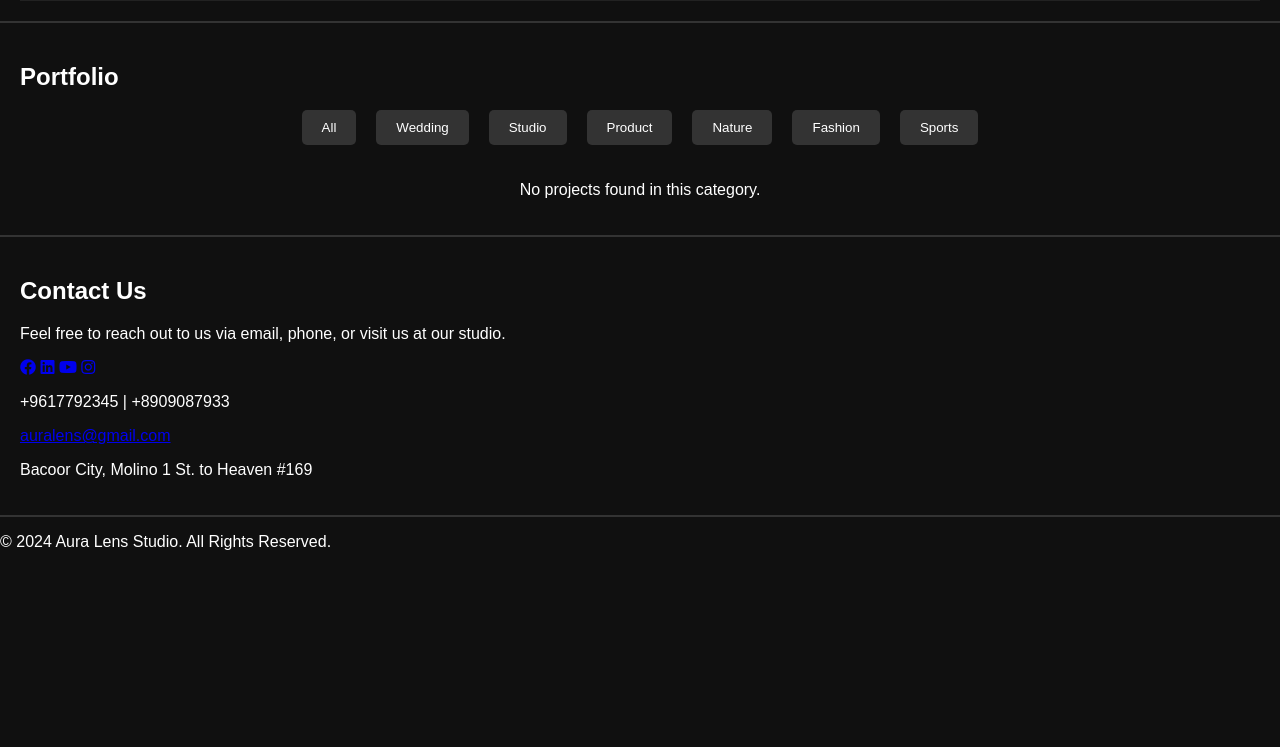
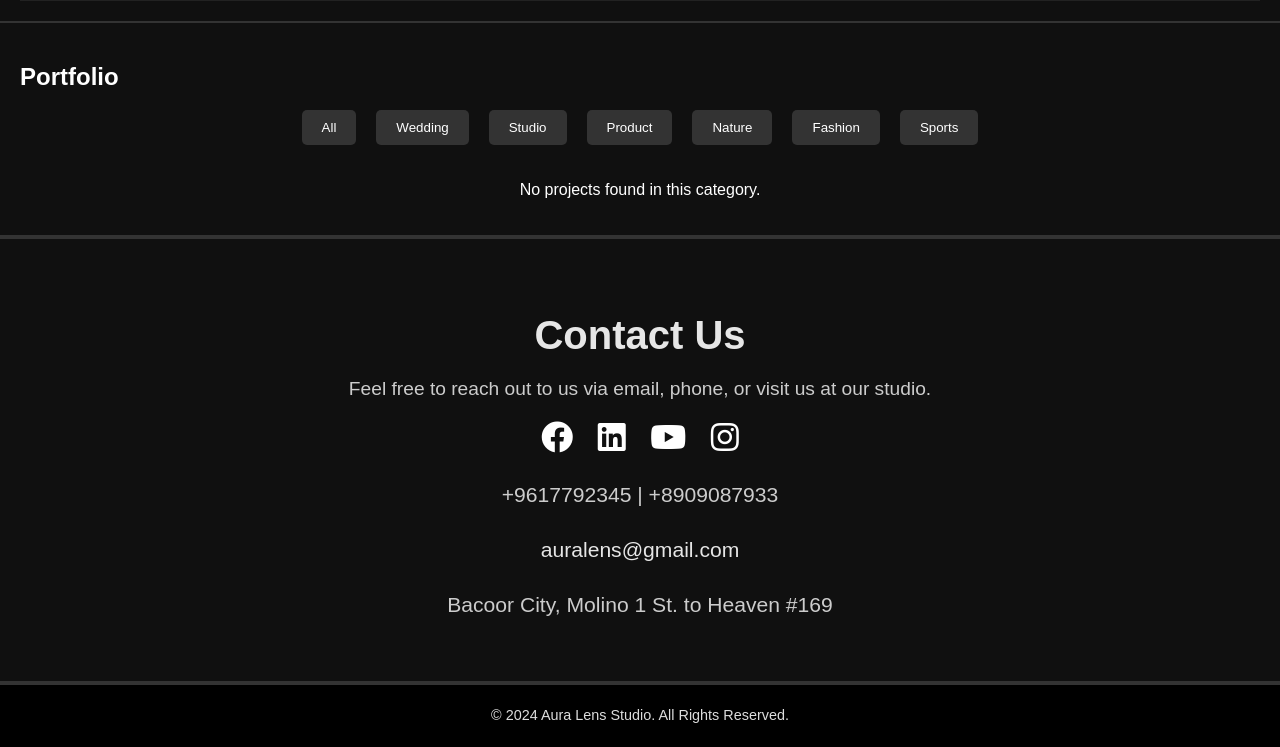
Before and after one commit to RON2814/PhotographerPersonalPortfolio, a Django app: page / in a window 1280 px wide. Shown: the part 1143-1890 px from the top of the page. Before the commit the page ends 1693 px from the top, so only its background shows below. Run offline with Django 5.2, Linux system fonts and the light colour scheme; data that the repository does not hold is empty.

Commit message:
Minor changes in contact us css and footer

```diff
--- a/portfolio/static/css/style.css
+++ b/portfolio/static/css/style.css
@@ -346,3 +346,81 @@ section {
     visibility: hidden;
     transform: translateY(20px);
 }
+
+/* Contact Us Section */
+.contact-section {
+    background-color: 101010; /* Matches the navigation background */
+    color: white;
+    text-align: center;
+    padding: 40px 20px; /* Add padding for spacing */
+    border-top: 2px solid #333; /* Add a subtle border for separation */
+}
+
+.contact-section h1 {
+    font-size: 2.5em; /* Large heading */
+    margin-bottom: 20px; /* Add space below the heading */
+    color: #E6E6E6; /* Light text for contrast */
+}
+
+.contact-section p {
+    font-size: 1.2em; /* Larger font for better readability */
+    margin-bottom: 20px;
+    color: #ccc; /* Softer grey for text */
+}
+
+.contact-section .social-media {
+    margin-bottom: 20px; /* Add spacing below social media icons */
+}
+
+.contact-section .social-media a {
+    margin: 0 10px; /* Space between icons */
+    color: white;
+    font-size: 2em; /* Increase size of icons */
+    transition: transform 0.3s ease, color 0.3s ease;
+}
+
+.contact-section .social-media a:hover {
+    color: #E6E6E6; /* Change color on hover */
+    transform: scale(1.2); /* Enlarge slightly on hover */
+}
+
+.contact-section .contact-details {
+    font-size: 1.1em; /* Slightly larger font */
+    margin-top: 20px; /* Space above contact details */
+    line-height: 1.6; /* Better spacing between lines */
+}
+
+.contact-section .contact-details a {
+    color: #E6E6E6; /* Lighter color for email links */
+    text-decoration: none;
+    transition: color 0.3s ease;
+}
+
+.contact-section .contact-details a:hover {
+    color: #ffcccc; /* Subtle hover effect for email links */
+}
+
+/* Footer */
+footer {
+    background-color: #000000; /* Dark background for contrast */
+    color: #ddd; /* Light grey text */
+    text-align: center;
+    padding: 20px;
+    font-size: 0.9em; /* Slightly smaller font size */
+    border-top: 2px solid #333; /* Subtle border for separation */
+}
+
+footer p {
+    margin: 0; /* Remove default margins */
+    line-height: 1.5; /* Better readability */
+}
+
+footer a {
+    color: #E6E6E6; /* Footer links */
+    text-decoration: none;
+    transition: color 0.3s ease;
+}
+
+footer a:hover {
+    color: #ffcccc; /* Hover color for footer links */
+}
```
